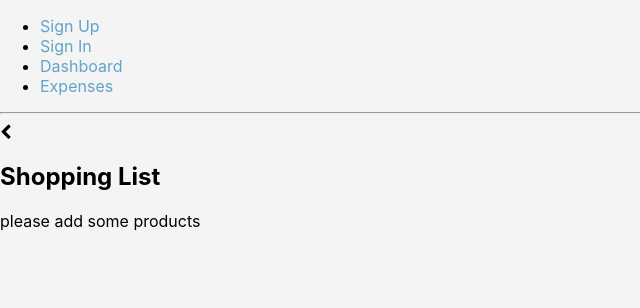
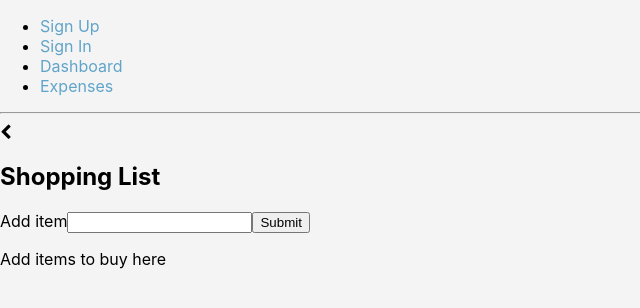
Before and after one commit to SteveMobs-Salt/Crib, a React (Create React App) app in the folder client/: page /dashboard/shopping-list in a window 1280 px wide. Shown: the top 308 px of the page, without its empty margins (0-640 px from the left). Built offline with nearby package versions, Linux system fonts and the light colour scheme.

Commit message:
completed rendering out shopping list component

```diff
--- a/client/src/components/dashboard/ShoppingListOverview.js
+++ b/client/src/components/dashboard/ShoppingListOverview.js
@@ -1,4 +1,4 @@
-import React, { useContext } from 'react';
+import React, { useContext, useState } from 'react';
 import {
   BrowserRouter as Router,
   Switch,
@@ -8,33 +8,38 @@ import {
   useHistory,
 } from 'react-router-dom';
 import HouseholdContext from '../../contexts/HouseholdContext';
+import { func } from 'prop-types';
+import axios from 'axios';
 
 function ShoppingListOverview() {
+  const [item, setItem] = useState("");
   const history = useHistory();
   const {
+    setHousehold,
     household: { shoppingList },
   } = useContext(HouseholdContext);
 
+  const handleSubmit = event => {
+    event.preventDefault();
+    axios
+      .post('/shopping_list', { name: item })
+      .then(data => setHousehold(data.data))
+      .catch(err => console.log(err));
+  };
 
-  if (shoppingList) {
     return (
       <div>
         <i className="fa fa-chevron-left" onClick={() => history.go(-1)}></i>
         <h2>Shopping List</h2>
+        <form onSubmit={event => handleSubmit(event)}>
+          <label>Add item</label>
+          <input onChange={event => setItem(event.target.value)} />
+          <button>Submit</button>
+        </form>
         {/* form + inputfield */}
-
+        {shoppingList ? shoppingList.map(item => <p>{item.name}</p>) : <p>Add items to buy here</p>}
       </div>
     );
   }
-  return (
-    <div>
-      <i className="fa fa-chevron-left" onClick={() => history.go(-1)}></i>
-      <h2>Shopping List</h2>
-        {/* form + inputfield */}
-
-      <p>please add some products</p>
-    </div>
-  );
-}
 
 export default ShoppingListOverview;
```
Also changed, not shown: 1 other file (tests, documents, lock files or other folders).
